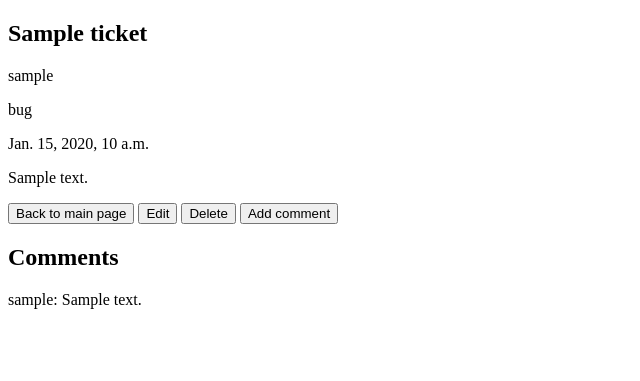
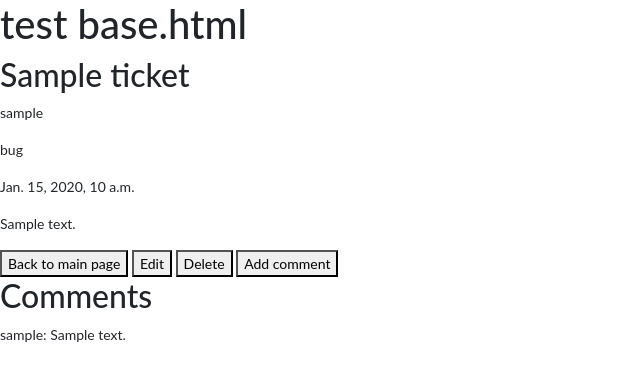
Before and after one commit to r-andy79/issue-tracker-project, a Django app: page /ticket/1 in a window 1280 px wide. Shown: the top 381 px of the page, without its empty margins (0-640 px from the left). Run offline with Django 3.2, Linux system fonts and the light colour scheme; tables that the repository leaves empty hold one stand-in row (values such as "Sample post"); some libraries are stand-ins or nearby versions.

Commit message:
moved tickets templates folder to the general templates folder

```diff
--- a/issue_tracker/settings.py
+++ b/issue_tracker/settings.py
@@ -61,6 +61,7 @@ TEMPLATES = [
         'BACKEND': 'django.template.backends.django.DjangoTemplates',
         'DIRS': [
             os.path.join(BASE_DIR, 'templates'),
+            os.path.join(BASE_DIR, 'templates', 'allauth', 'tickets'),
             os.path.join(BASE_DIR, 'issue_tracker/templates')
         ],
         'APP_DIRS': True,
--- a/templates/base.html
+++ b/templates/base.html
@@ -35,7 +35,7 @@
       {% if messages %}
       <div class="message-container"></div>
       {% endif %}
-      <h1>test</h1>
+      <h1>test base.html</h1>
 
       {% block page_header %}
       {% endblock %}
--- a/tickets/templates/tickets/ticket_detail.html
+++ b/templates/tickets/ticket_detail.html
@@ -1,11 +1,6 @@
-<!DOCTYPE html>
-<html lang="en">
-<head>
-    <meta charset="UTF-8">
-    <meta name="viewport" content="width=device-width, initial-scale=1.0">
-    <title>details</title>
-</head>
-<body>
+{% extends "base.html" %}
+{% load static %}
+{% block content %}
     <h2>{{ ticket.title }}</h2>
     <p>{{ ticket.ticket_author }}</p>
     <p>{{ ticket.ticket_type }}</p>
@@ -21,5 +16,4 @@
     {% empty %}
     <p>No comments here yet</p>
     {% endfor %}
-</body>
-</html>
+{% endblock %}
--- a/tickets/static/css/base.css
+++ b/tickets/static/css/base.css
@@ -1,5 +1,4 @@
 body {
     font-family: 'Lato';
     font-size: 14px;
-    background: red;
 }
```
Also changed, not shown: templates/tickets/add_comment_to_ticket.html (renamed from tickets/templates/tickets/add_comment_to_ticket.html), templates/tickets/base.html (renamed from tickets/templates/tickets/base.html), templates/tickets/edit_ticket.html (renamed from tickets/templates/tickets/edit_ticket.html), templates/tickets/ticket_new.html (renamed from tickets/templates/tickets/ticket_new.html), templates/tickets/tickets_list.html (renamed from tickets/templates/tickets/tickets_list.html).
